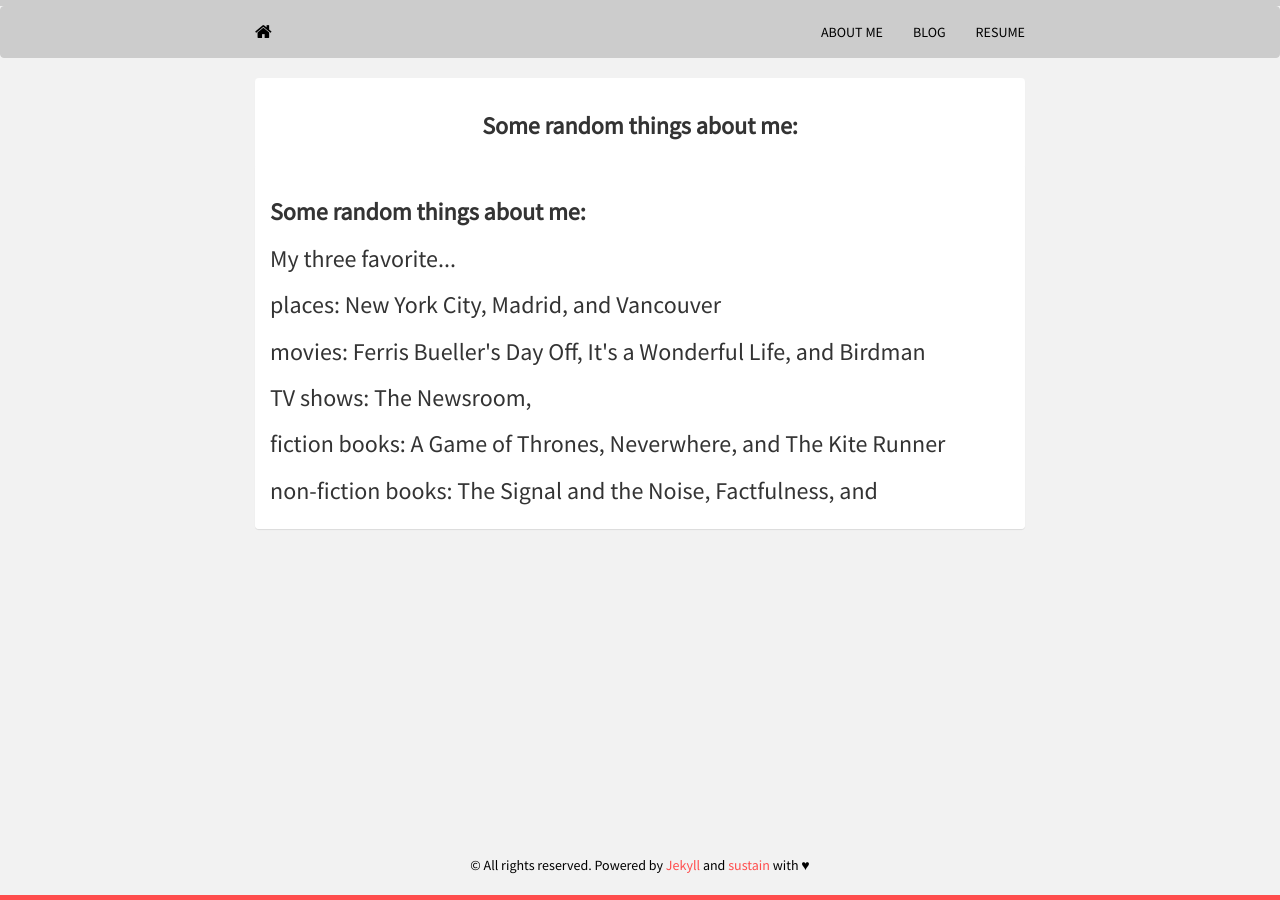
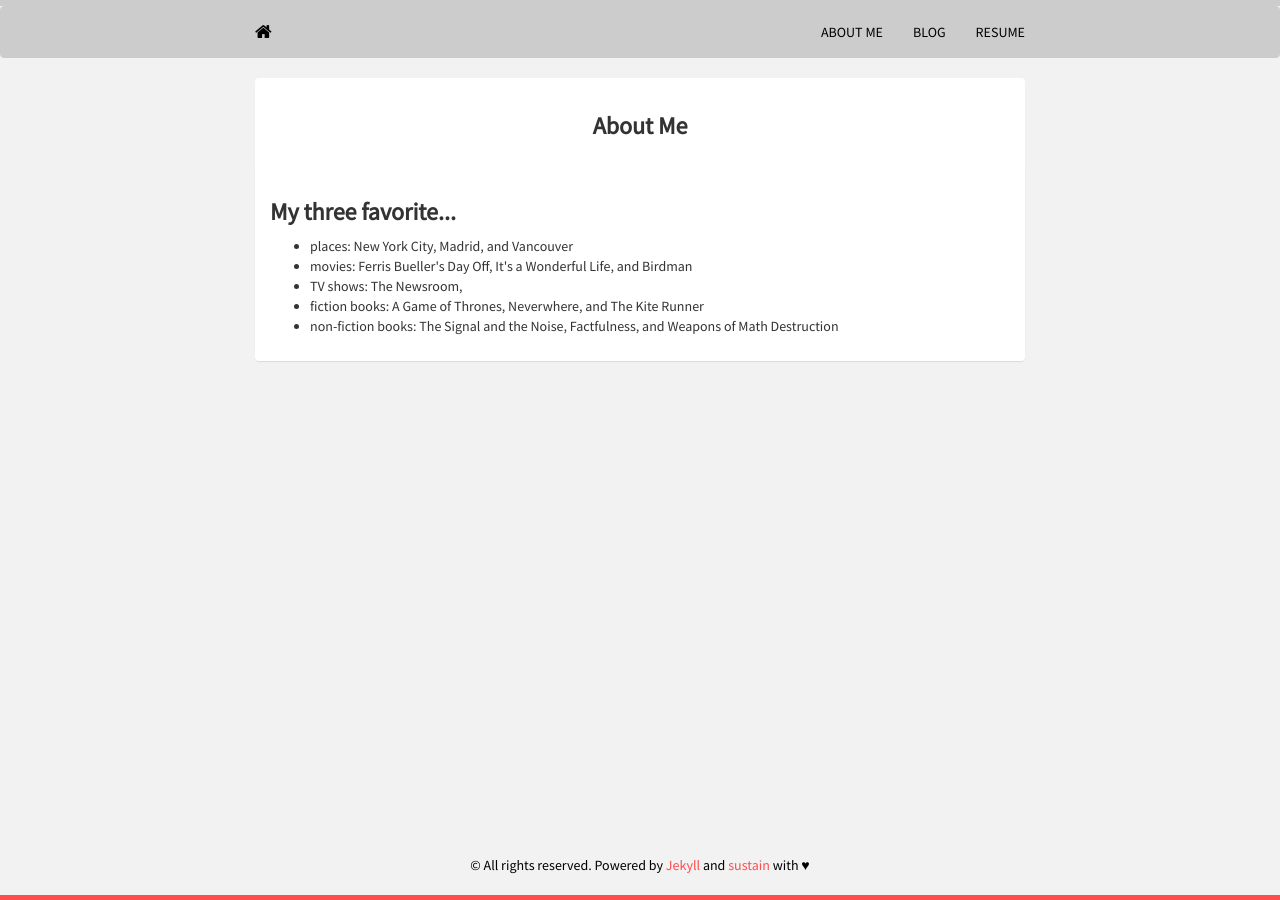
Before and after one commit to mrkaye97/mrkaye97.github.io, a Jekyll site: the page built from about.html, in a window 1280 px wide. Built offline with Jekyll 4.4.1, drawn with Linux system fonts in a browser that asks for light colours; nearby versions of some CDN libraries.

Commit message:
Update about.html

```diff
--- a/about.html
+++ b/about.html
@@ -7,19 +7,22 @@ Title: About Me
 		  <div class="panel panel-default">
     		<div class="panel-body">
 			  <center>
-			  <h3><strong>Some random things about me:</strong></h3>
+			  <h3><strong>About Me</strong></h3>
 			</center>
 		  </div>
 
 		  <div class="panel panel-default">
     		<div class="panel-body">
-			  <h3><strong>Some random things about me:</strong></h3>
-			  <h3>My three favorite...</h3>
-			  <h3>places: New York City, Madrid, and Vancouver</h3>
-			  <h3>movies: Ferris Bueller's Day Off, It's a Wonderful Life, and Birdman</h3>
-			  <h3>TV shows: The Newsroom, </h3>
-			  <h3>fiction books: A Game of Thrones, Neverwhere, and The Kite Runner</h3>
-			  <h3>non-fiction books: The Signal and the Noise, Factfulness, and </h3>
+			  <h3><strong>My three favorite...</strong></h3>
+
+				<ul style="list-style-type:disc">
+				  <li>places: New York City, Madrid, and Vancouver</li>
+				  <li>movies: Ferris Bueller's Day Off, It's a Wonderful Life, and Birdman</li>
+				  <li>TV shows: The Newsroom, </li>
+				  <li>fiction books: A Game of Thrones, Neverwhere, and The Kite Runner</li>
+				  <li>non-fiction books: The Signal and the Noise, Factfulness, and Weapons of Math Destruction</li>
+				</ul>
+
 		  </div>
 		</div>
 	</div>
```
